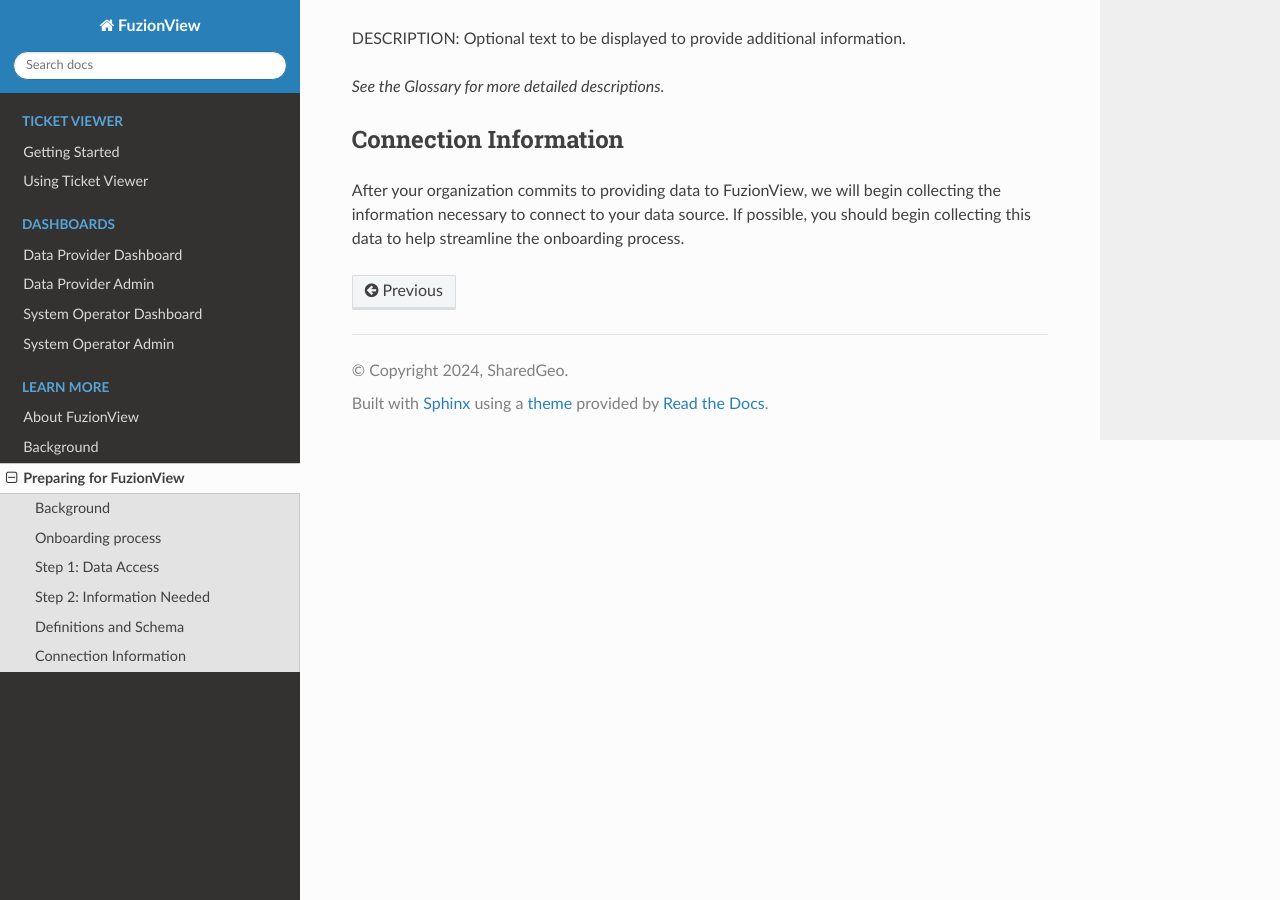
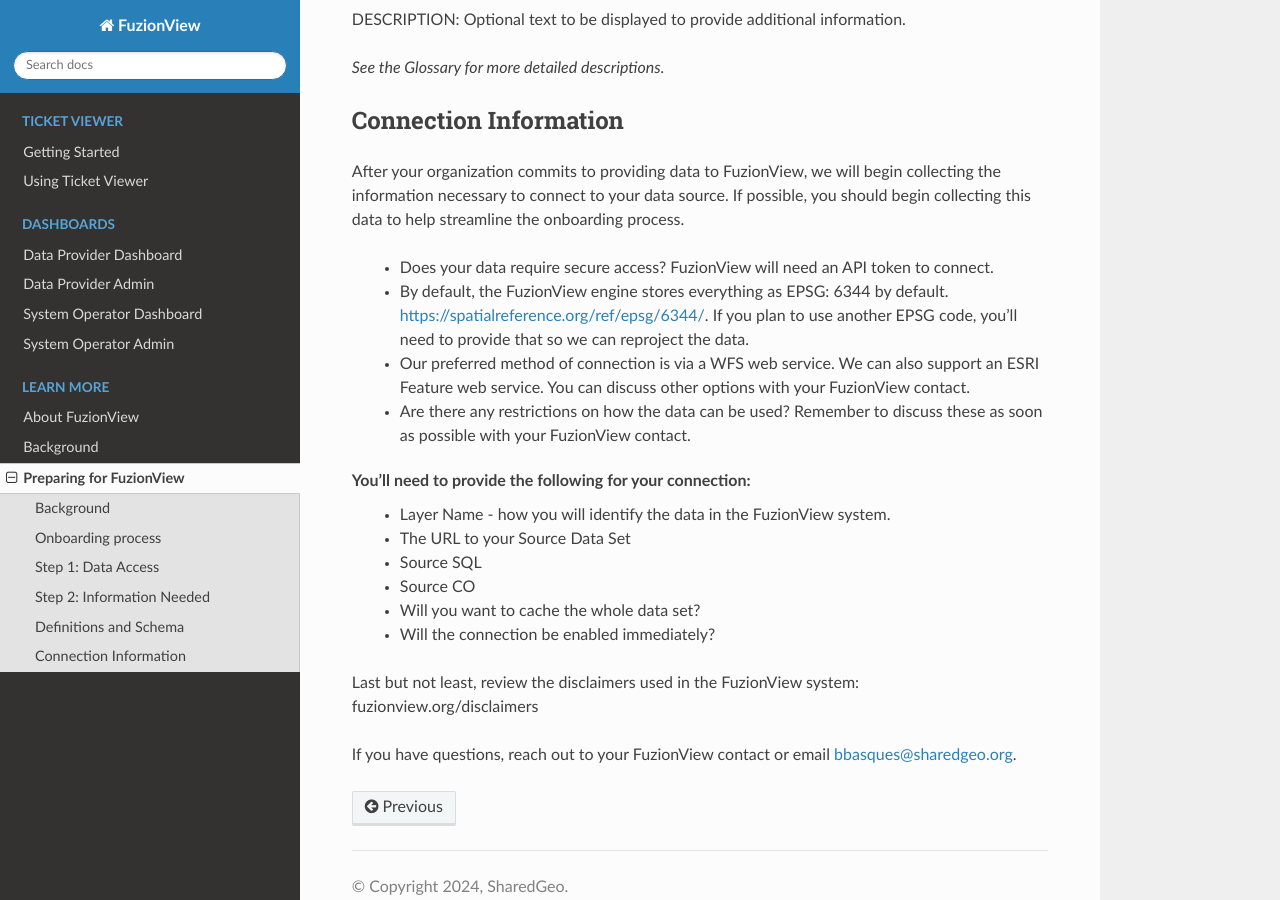
Before and after one commit to FuzionView/FV-Docs, a Sphinx documentation site: the page built from source/PrepFV.rst, in a window 1280 px wide and 900 px high, scrolled down 2577 px. Built offline with Sphinx 7.4.7 and the Read the Docs theme 2.0.0, drawn with Linux system fonts in a browser that asks for light colours; some of the changed text lies outside the part shown.

Commit message:
Added the connection info to the document

```diff
--- a/source/PrepFV.rst
+++ b/source/PrepFV.rst
@@ -96,3 +96,21 @@
 Connection Information
 -----------------------
 After your organization commits to providing data to FuzionView, we will begin collecting the information necessary to connect to your data source. If possible, you should begin collecting this data to help streamline the onboarding process.
+
+ * Does your data require secure access? FuzionView will need an API token to connect.
+ * By default, the FuzionView engine stores everything as EPSG: 6344 by default. https://spatialreference.org/ref/epsg/6344/. If you plan to use another EPSG code, you'll need to provide that so we can reproject the data.
+ * Our preferred method of connection is via a WFS web service. We can also support an ESRI Feature web service. You can discuss other options with your FuzionView contact.
+ * Are there any restrictions on how the data can be used? Remember to discuss these as soon as possible with your FuzionView contact.
+
+You'll need to provide the following for your connection:
+ * Layer Name - how you will identify the data in the FuzionView system.
+ * The URL to your Source Data Set
+ * Source SQL
+ * Source CO
+ * Will you want to cache the whole data set?
+ * Will the connection be enabled immediately?
+
+Last but not least, review the disclaimers used in the FuzionView system:
+fuzionview.org/disclaimers
+
+If you have questions, reach out to your FuzionView contact or email bbasques@sharedgeo.org.
```
Also changed, not shown: other parts of source/PrepFV.rst (+1 -1 lines).
